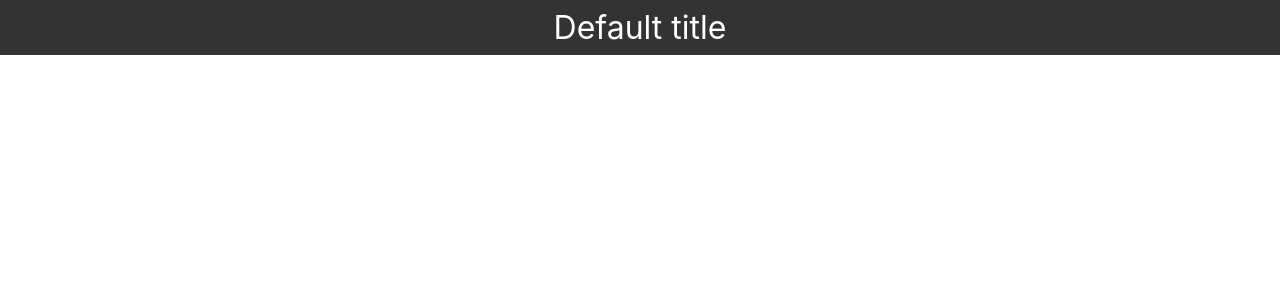
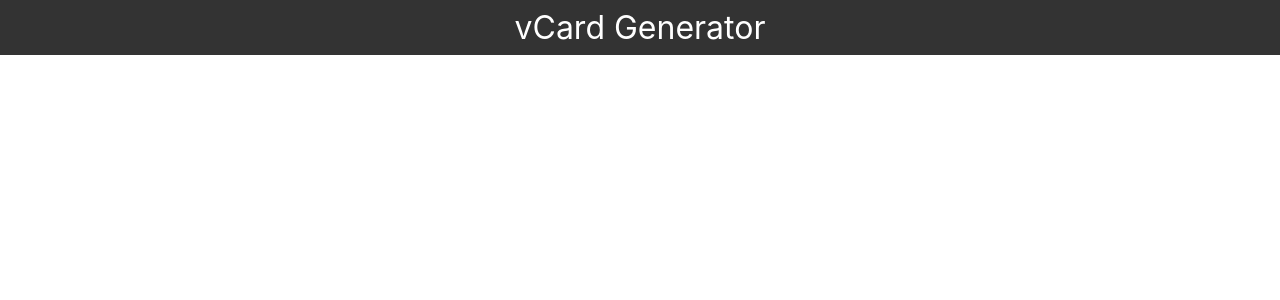
Before and after one commit to jbthecoder5/svelte-learning, a Svelte app: page / in a window 1280 px wide. Shown: the top 300 px of the page. Built offline with nearby package versions, Linux system fonts and the light colour scheme.

Commit message:
small change

```diff
--- a/src/App.svelte
+++ b/src/App.svelte
@@ -2,4 +2,4 @@
 	import NavBar from "./Sections/Navbar.svelte"
 </script>
 
-<NavBar />
+<NavBar title="vCard Generator" />
```
